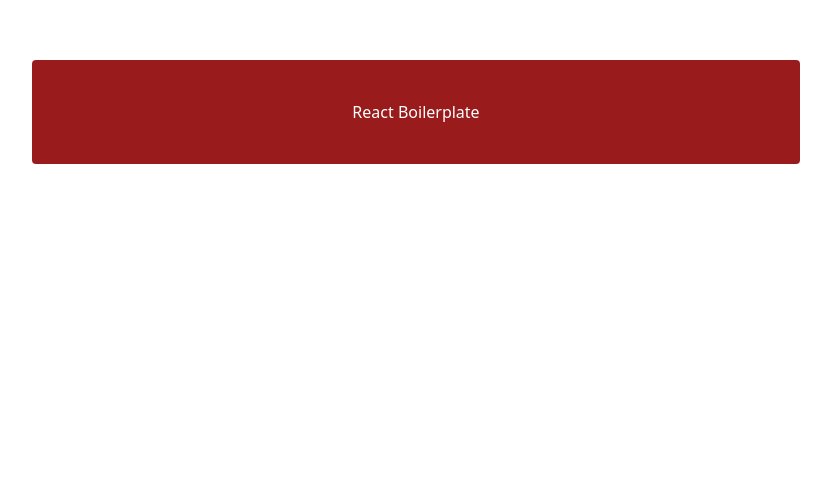
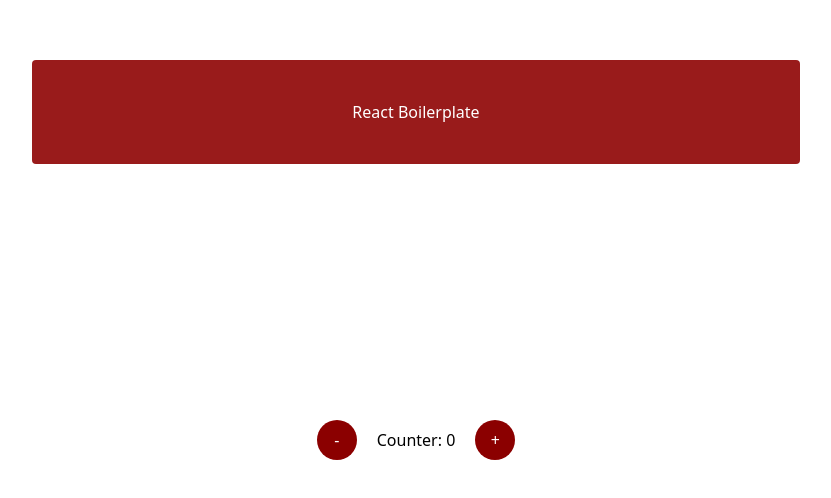
Before and after one commit to alexey-ershkov/react_boilerplate, a React app: page / in a window 1280 px wide. Shown: the part 196-694 px from the top of the page, without its empty margins (224-1055 px from the left). Built offline with nearby package versions, Linux system fonts and the light colour scheme.

Commit message:
add redux base

```diff
--- a/src/App.tsx
+++ /dev/null
@@ -1,15 +0,0 @@
-import './index.scss';
-
-import React from 'react';
-import styled from 'styled-components';
-
-const StyledDiv = styled.div`
-  color: white;
-  text-align: center;
-`;
-
-const App = () => {
-  return <StyledDiv className="tailwind_class"> React Boilerplate </StyledDiv>;
-};
-
-export default App;
--- /dev/null
+++ b/src/App/App.tsx
@@ -0,0 +1,58 @@
+import '../index.scss';
+
+import React from 'react';
+import { useDispatch, useSelector } from 'react-redux';
+import styled from 'styled-components';
+
+import { getCounter } from '../store/counter/selectors';
+import { Dispatch } from '../store';
+import { decrease, increase } from '../store/counter';
+
+const StyledDiv = styled.div`
+  color: white;
+  text-align: center;
+`;
+
+const Counter = styled.div`
+  height: 20px;
+  padding: 20px;
+
+  display: flex;
+  align-items: center;
+  justify-content: center;
+`;
+
+const Button = styled.div`
+  width: 40px;
+  height: 40px;
+
+  background-color: darkred;
+  color: white;
+  margin: 20px;
+  border-radius: 50%;
+
+  display: flex;
+  align-items: center;
+  justify-content: center;
+
+  cursor: pointer;
+  user-select: none;
+`;
+
+const App = () => {
+  const counter = useSelector(getCounter);
+  const dispatch = useDispatch<Dispatch>();
+
+  return (
+    <div>
+      <StyledDiv className="tailwind_class"> React Boilerplate </StyledDiv>
+      <Counter>
+        <Button onClick={() => dispatch(decrease(10))}>-</Button>
+        Counter: {counter}
+        <Button onClick={() => dispatch(increase(10))}>+</Button>
+      </Counter>
+    </div>
+  );
+};
+
+export default App;
--- a/src/index.tsx
+++ b/src/index.tsx
@@ -1,6 +1,13 @@
 import React from 'react';
 import ReactDOM from 'react-dom';
+import { Provider } from 'react-redux';
 
-import App from './App';
+import App from './App/App';
+import store from './store';
 
-ReactDOM.render(<App />, document.getElementById('root'));
+ReactDOM.render(
+  <Provider store={store}>
+    <App />
+  </Provider>,
+  document.getElementById('root'),
+);
--- /dev/null
+++ b/src/store/counter/index.ts
@@ -0,0 +1 @@
+export * from './reducer';
--- /dev/null
+++ b/src/store/counter/reducer.ts
@@ -0,0 +1,25 @@
+import { createSlice, PayloadAction } from '@reduxjs/toolkit';
+
+type CounterState = {
+  value: number;
+};
+
+const initialState: CounterState = {
+  value: 0,
+};
+
+const slice = createSlice({
+  name: 'counter',
+  initialState,
+  reducers: {
+    increase: ({ value }: CounterState, { payload }: PayloadAction<number>) => ({
+      value: value + payload,
+    }),
+    decrease: ({ value }: CounterState, { payload }: PayloadAction<number>) => ({
+      value: value - payload,
+    }),
+  },
+});
+
+export const { increase, decrease } = slice.actions;
+export const counterReducer = slice.reducer;
--- /dev/null
+++ b/src/store/counter/selectors.ts
@@ -0,0 +1,3 @@
+import { RootState } from '../index';
+
+export const getCounter = (state: RootState) => state.counter.value;
--- /dev/null
+++ b/src/store/index.ts
@@ -0,0 +1,14 @@
+import { configureStore } from '@reduxjs/toolkit';
+
+import { counterReducer } from './counter';
+
+const store = configureStore({
+  reducer: {
+    counter: counterReducer,
+  },
+});
+
+export type RootState = ReturnType<typeof store.getState>;
+export type Dispatch = typeof store.dispatch;
+
+export default store;
```
Also changed, not shown: package.json (+6 -1 lines), .eslintrc.js, 2 other files (tests, documents, lock files or other folders).
